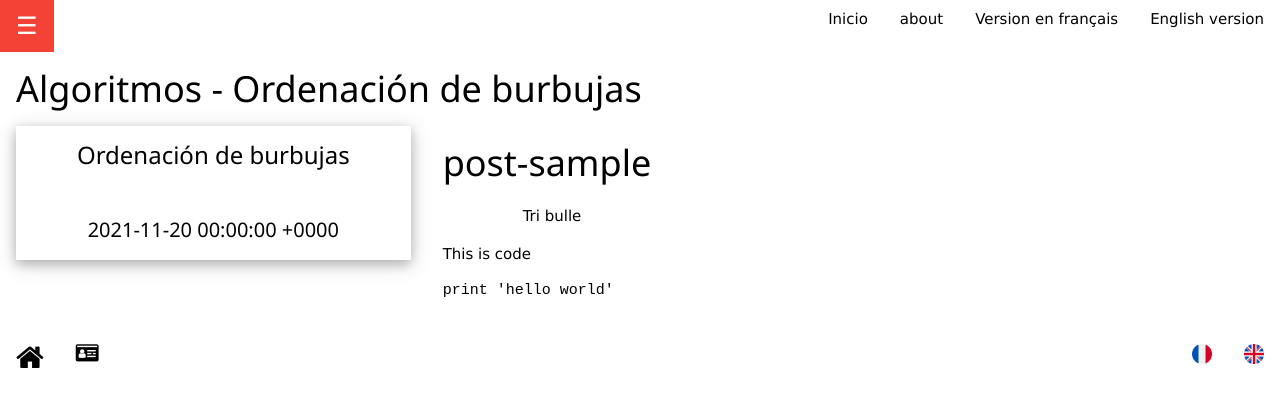
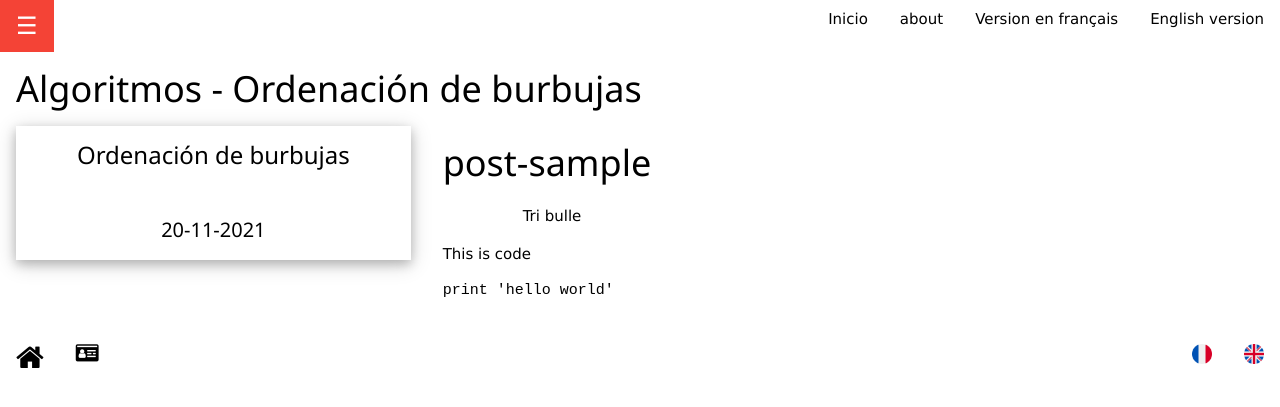
Before and after one commit to LWH-21/Algos, a Jekyll site: the page built from _posts/2020-11-20-bubblesort_es.md, in a window 1280 px wide. Shown: the top 407 px of the page. Built offline with Jekyll 4.4.1, drawn with Linux system fonts in a browser that asks for light colours; comment, search, counter and statistics services are not loaded.

Commit message:
Update post.html

```diff
--- a/_includes/post.html
+++ b/_includes/post.html
@@ -4,6 +4,7 @@
 			<div class="w3-container w3-center">
 				<h3>{{ page.title | escape }}</h3>
 				<img src="{{ page.image | relative_url }}" alt="{{ page.description }}" style="width:95%";>
+				{%- assign date_format = site.date_format[page.lang] | default: "%Y/%m/%d" -%}
 				<h4>{{ page.date | date: date_format }}</h4>
 				<p>{{ page.description }}</p>
 			</div>
```
